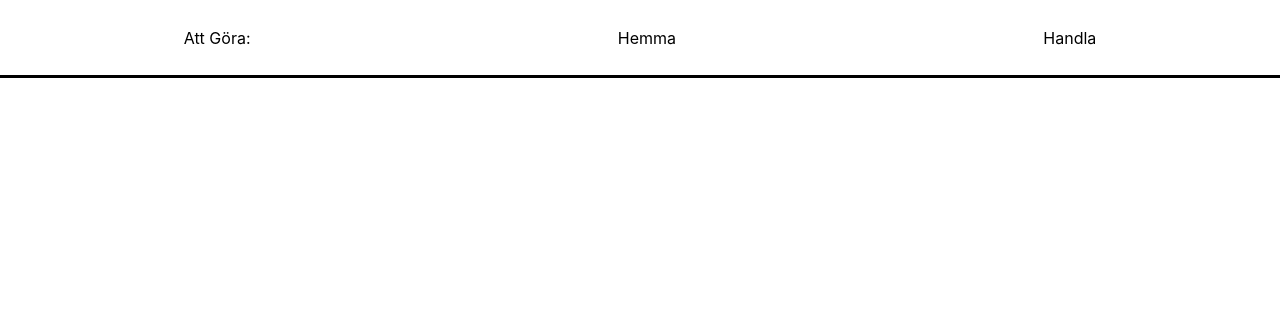
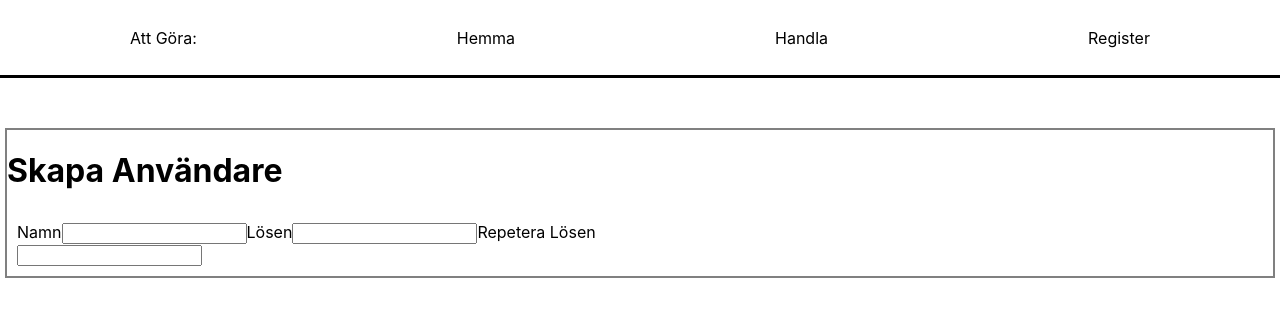
Before and after one commit to Ludde86/marn-app, a React (Create React App) app in the folder client/: page /register in a window 1280 px wide. Shown: the top 316 px of the page. Built offline with nearby package versions, Linux system fonts and the light colour scheme; no server answers.

Commit message:
add RegisterPage

```diff
--- a/client/src/App.js
+++ b/client/src/App.js
@@ -14,6 +14,7 @@ import Home from './components/pages/Home';
 import Start from './components/pages/Start';
 import Shopping from './components/pages/Shopping';
 import AuthState from './context/auth/AuthState';
+import Register from './components/auth/Register';
 
 const App = () => {
 	return (
@@ -30,6 +31,7 @@ const App = () => {
 									<Route exact path="/" component={Start} />
 									<Route exact path="/home" component={Home} />
 									<Route exact path="/shopping" component={Shopping} />
+									<Route exact path="/register" component={Register} />
 								</Switch>
 							</ShoppingState>
 						</PostState>
--- /dev/null
+++ b/client/src/components/auth/Register.js
@@ -0,0 +1,27 @@
+import React, { useState } from 'react';
+
+const Register = () => {
+	const [ user, setUser ] = useState({
+		name: '',
+		password: '',
+		repeatPassword: ''
+	});
+
+	const { name, password, repeatPassword } = user;
+
+	return (
+		<div className="form-container">
+			<h1>Skapa Användare</h1>
+			<form>
+				<label htmlFor="name">Namn</label>
+				<input type="text" name="name" />
+				<label htmlFor="password">Lösen</label>
+				<input type="password" name="password" />
+				<label htmlFor="repeatPassword">Repetera Lösen</label>
+				<input type="password" name="repeatPassword" />
+			</form>
+		</div>
+	);
+};
+
+export default Register;
--- a/client/src/components/layout/Navbar.js
+++ b/client/src/components/layout/Navbar.js
@@ -14,6 +14,10 @@ const Navbar = () => {
 		{
 			name: 'Handla',
 			page: '/shopping'
+		},
+		{
+			name: 'Register',
+			page: '/register'
 		}
 	]);
 
```
Also changed, not shown: client/src/components/pages/RegisterPage.js (added, +12 -0 lines), client/src/components/auth/Login.js (added), client/src/components/auth/auth.css (added).
